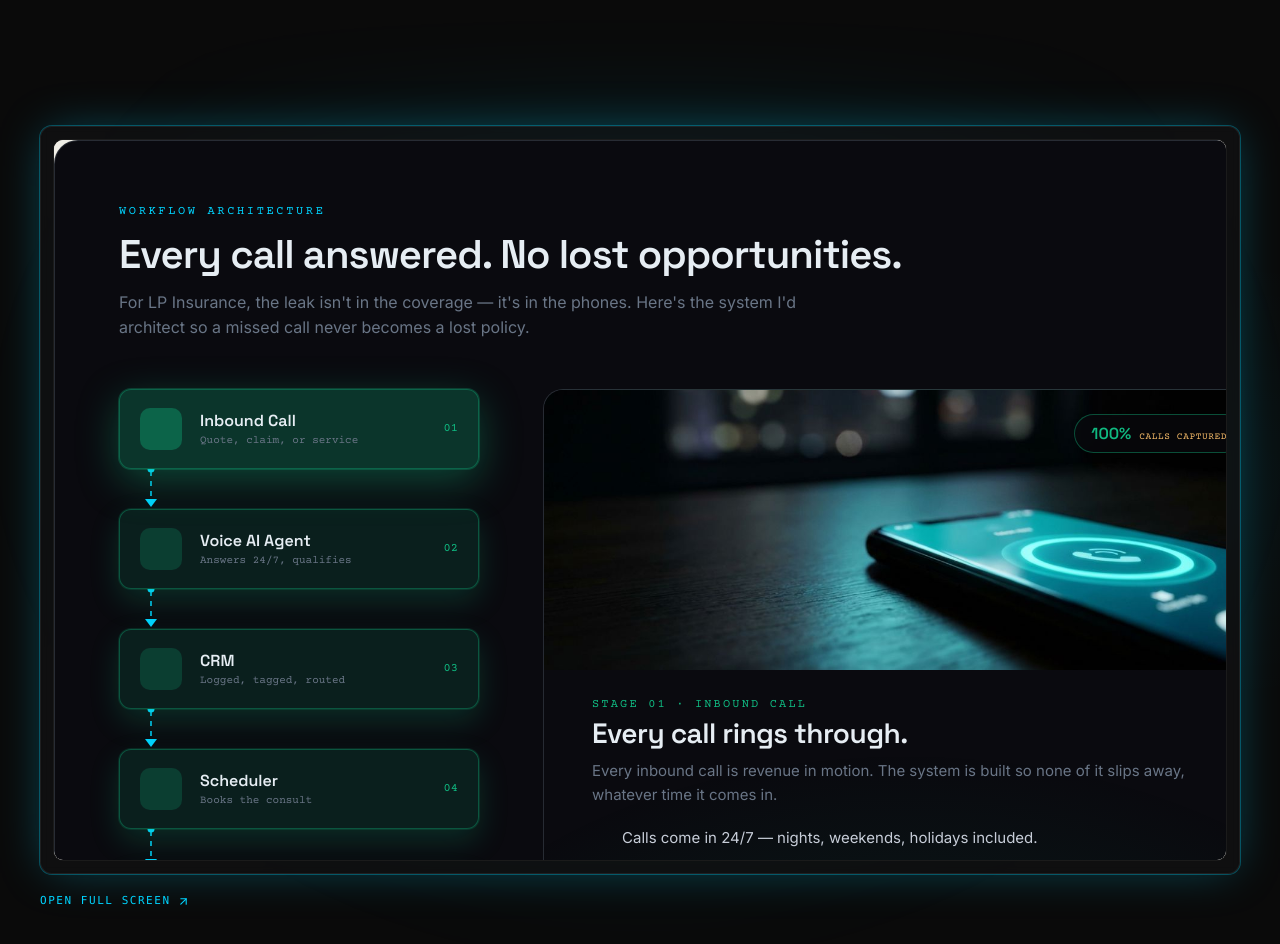
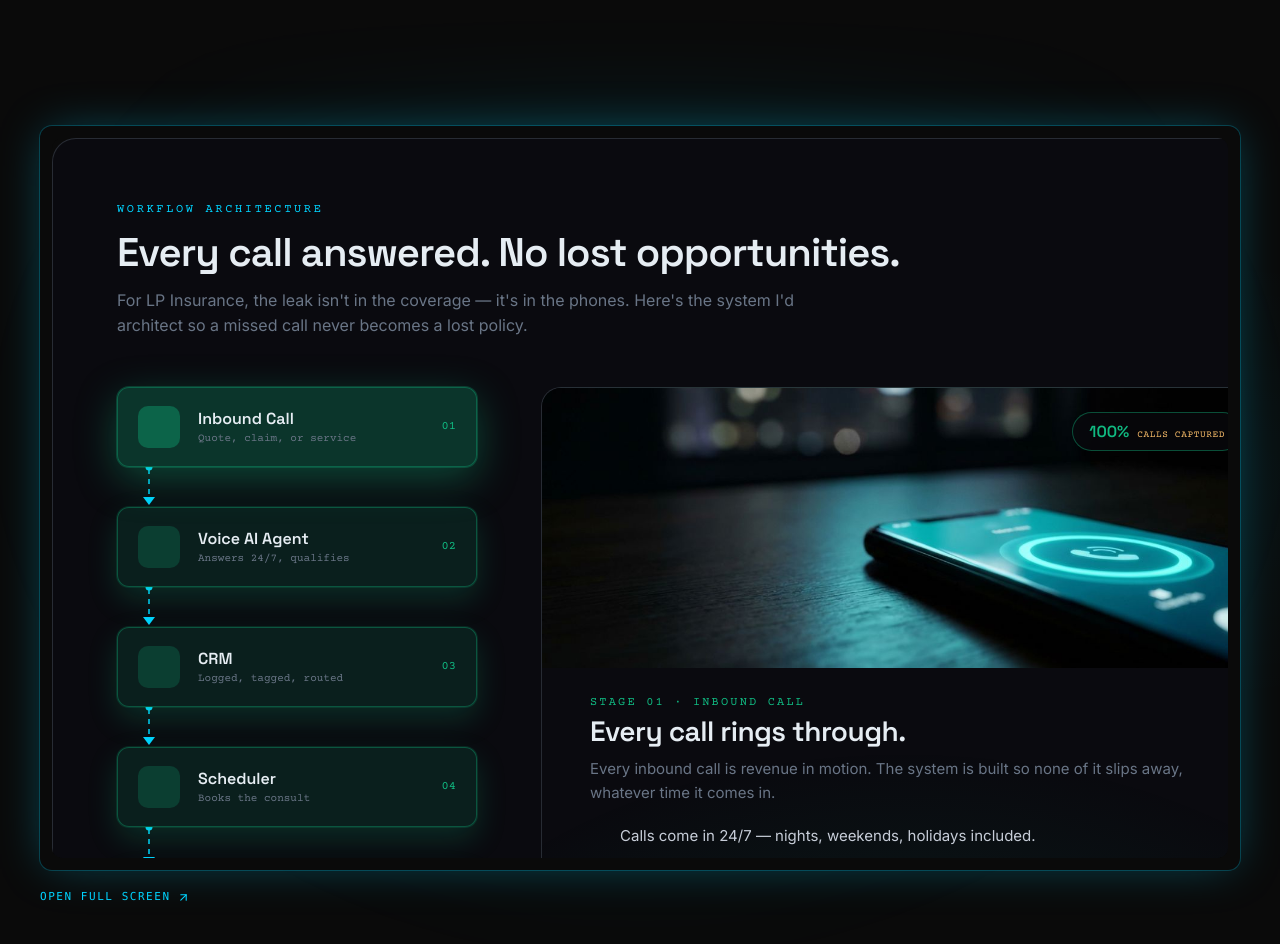
Before and after one commit to MattymBaylor/gms-website-3.0-perplexity, a Next.js app: page / in a window 1280 px wide. Shown: the part 4560-5504 px from the top of the page. Built offline with nearby package versions, Linux system fonts and the light colour scheme.

Commit message:
Kill hairline white corner on Living Flow embed
Solid night backgrounds end-to-end and a single cyan rim (no stacked light borders) so nested radius layers don't flash a white edge.

```diff
--- a/components/sections/LivingFlow.tsx
+++ b/components/sections/LivingFlow.tsx
@@ -6,8 +6,7 @@ const SRC = '/living-flow-landscape.html';
 
 /**
  * Living Flow — interactive map only.
- * Outer page chrome (duplicate title/lead) removed; slim back plate + rear glow
- * frames the iframe so it reads as lit from behind.
+ * Single back plate (no nested light borders) so corners stay dark.
  */
 export function LivingFlow() {
   return (
@@ -17,8 +16,8 @@ export function LivingFlow() {
       aria-label="Living Flow — how trusted agents move work"
     >
       <div className="container-wide">
-        {/* Soft rear light — keeps the plate lit without a second header stack */}
         <div className="relative">
+          {/* Rear cyan light */}
           <div
             className="pointer-events-none absolute -inset-6 -z-10 rounded-[2rem] bg-[radial-gradient(ellipse_at_50%_40%,rgba(0,212,255,0.18),rgba(0,212,255,0.05)_45%,transparent_70%)] blur-2xl md:-inset-10"
             aria-hidden="true"
@@ -28,9 +27,9 @@ export function LivingFlow() {
             aria-hidden="true"
           />
 
-          {/* Slim back plate — just enough rim to hold glow/border, not a second content card */}
-          <div className="overflow-hidden rounded-card border border-border bg-bg-card/50 p-2 shadow-[0_0_0_1px_rgba(0,212,255,0.12),0_0_48px_-8px_rgba(0,212,255,0.35)] ring-1 ring-accent/20 backdrop-blur-sm sm:p-2.5 md:p-3">
-            <div className="overflow-hidden rounded-[10px] border border-border bg-bg">
+          {/* One plate only — solid night bg, cyan rim via box-shadow (no stacked white borders) */}
+          <div className="isolate overflow-hidden rounded-card bg-[#0a0a0a] p-2 shadow-[0_0_0_1px_rgba(0,212,255,0.22),0_0_48px_-8px_rgba(0,212,255,0.35)] sm:p-2.5 md:p-3">
+            <div className="overflow-hidden rounded-[10px] bg-[#0a0a0a]">
               <LivingFlowEmbed
                 src={SRC}
                 title="Living Flow landscape — interactive multi-agent workflow"
--- a/components/sections/LivingFlowEmbed.tsx
+++ b/components/sections/LivingFlowEmbed.tsx
@@ -31,8 +31,9 @@ export function LivingFlowEmbed({
         min-height: 0 !important;
         overflow: hidden !important;
         overscroll-behavior: none !important;
+        background: #0a0a0a !important;
       }
-      body { position: relative !important; }
+      body { position: relative !important; margin: 0 !important; }
       body > *:first-child { max-height: 100% !important; }
     `;
     doc.head.appendChild(style);
@@ -53,15 +54,16 @@ export function LivingFlowEmbed({
   }, []);
 
   return (
-    <div className="relative w-full overflow-hidden overscroll-none bg-bg [touch-action:pan-x]">
+    <div className="relative w-full overflow-hidden overscroll-none bg-[#0a0a0a] [touch-action:pan-x]">
       <iframe
         ref={ref}
         src={src}
         title={title}
         onLoad={lockScroll}
-        className="block h-[min(82vh,880px)] min-h-[480px] w-full border-0 sm:min-h-[600px] lg:min-h-[720px]"
+        className="block h-[min(82vh,880px)] min-h-[480px] w-full border-0 bg-[#0a0a0a] sm:min-h-[600px] lg:min-h-[720px]"
         loading="lazy"
         allow="fullscreen"
+        style={{ backgroundColor: '#0a0a0a', colorScheme: 'dark' }}
         {...({ scrolling: 'no' } as IframeHTMLAttributes<HTMLIFrameElement>)}
       />
     </div>
```
